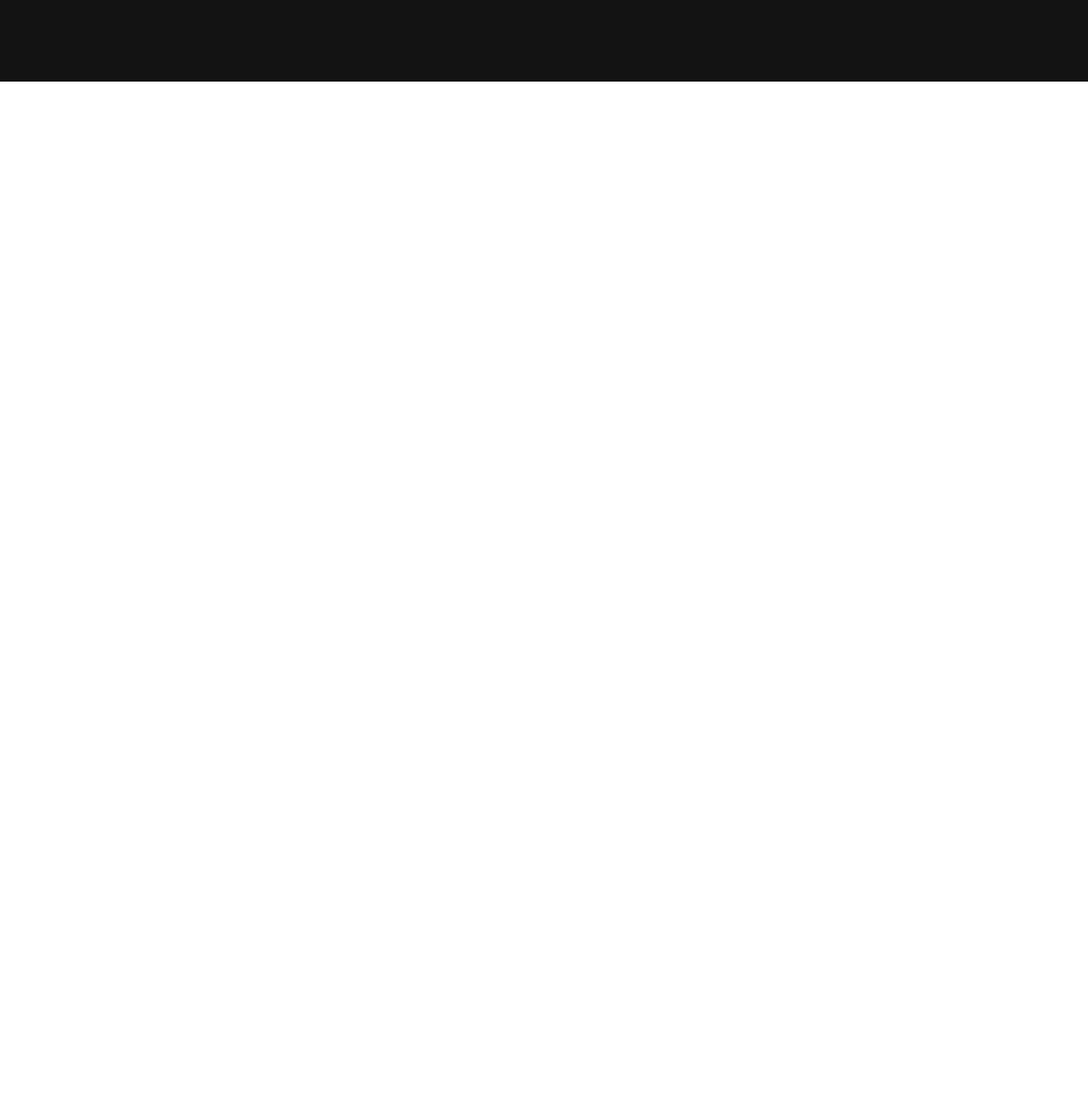
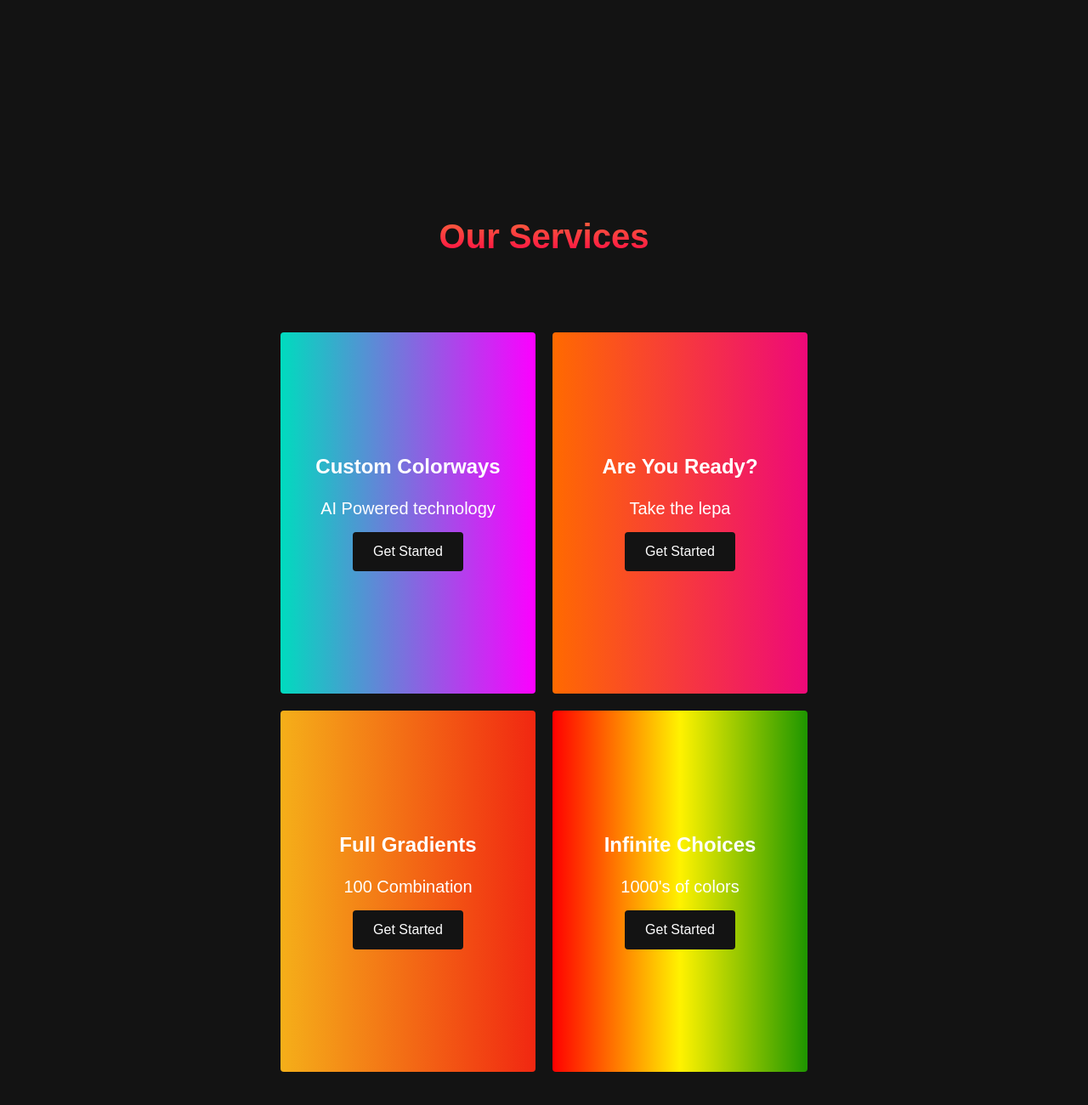
Before and after one commit to AndrianMylianych/gitCheck, a plain HTML site: page index.html in a window 1280 px wide. Shown: the part 1597-2897 px from the top of the page at 85% size. Before the commit the page ends 1693 px from the top, so only its background shows below. Drawn offline with Linux system fonts and the light colour scheme.

Commit message:
services section is done

```diff
--- a/index.html
+++ b/index.html
@@ -66,6 +66,44 @@
         </div>
     </div>
 
+    <!-- sERVICES Section -->
+
+    <div class="services" id="services">
+        <h1>Our Services</h1>
+        <div class="services__wrapper">
+
+            <div class="services__card">
+                <h2>Custom Colorways</h2>
+                <p>AI Powered technology</p>
+                <div class="services__btn">
+                    <button>Get Started</button>
+                </div>
+            </div>
+            <div class="services__card">
+                <h2>Are You Ready?</h2>
+                <p>Take the lepa</p>
+                <div class="services__btn">
+                    <button>Get Started</button>
+                </div>
+            </div>
+            <div class="services__card">
+                <h2>Full Gradients</h2>
+                <p>100 Combination</p>
+                <div class="services__btn">
+                    <button>Get Started</button>
+                </div>
+            </div>
+            <div class="services__card">
+                <h2>Infinite Choices</h2>
+                <p>1000's of colors</p>
+                <div class="services__btn">
+                    <button>Get Started</button>
+                </div>
+            </div>
+
+        </div>
+    </div>
+
     <script src="index.js"></script>
 </body>
 </html>
--- a/styles.css
+++ b/styles.css
@@ -427,3 +427,115 @@ background-size: 100%;
         margin: 2.5rem 0;
     }
 }
+
+/* Services Section */
+
+.services {
+    background:  #131313;
+    display: flex;
+    flex-direction: column;
+    justify-content: center;
+    align-items: center;
+    height: 100%;
+    padding: 10rem 0;
+}
+
+.services h1 {
+    background-color: #ff8177;
+    background-image: linear-gradient(to top, #ff0844 0%, #f7673c 100%);
+    background-size: 100%;
+    -webkit-background-clip: text;
+    -moz-background-clip: text;
+    -webkit-text-fill-color: transparent;
+    -moz-text-fill-color: transparent;
+    margin-bottom: 5rem;
+    font-size: 2.5rem;
+}
+
+.services__wrapper {
+    display: grid;
+    grid-template-columns: 1fr 1fr 1fr 1fr;
+    grid-template-rows: 1fr;
+}
+
+.services__card {
+    margin: 10px;
+    height: 425px;
+    width: 300px;
+    border-radius: 4px;
+    display: flex;
+    flex-direction: column;
+    justify-content: center;
+    color: #fff;
+    background-image: linear-gradient(to right, #00dbbe 0%, #fc00ff 100%);
+    transition: 0.3s ease-in;
+}
+
+.services__card:nth-child(2) {
+    background: #ee0979;  /* fallback for old browsers */
+    background: -webkit-linear-gradient(to right, #ff6a00, #ee0979);  /* Chrome 10-25, Safari 5.1-6 */
+    background: linear-gradient(to right, #ff6a00, #ee0979); /* W3C, IE 10+/ Edge, Firefox 16+, Chrome 26+, Opera 12+, Safari 7+ */
+
+}
+
+.services__card:nth-child(3) {
+    background: #f12711;  /* fallback for old browsers */
+    background: -webkit-linear-gradient(to right, #f5af19, #f12711);  /* Chrome 10-25, Safari 5.1-6 */
+    background: linear-gradient(to right, #f5af19, #f12711); /* W3C, IE 10+/ Edge, Firefox 16+, Chrome 26+, Opera 12+, Safari 7+ */
+}
+
+.services__card:nth-child(4) {
+    background: #1E9600;  /* fallback for old browsers */
+    background: -webkit-linear-gradient(to right, #FF0000, #FFF200, #1E9600);  /* Chrome 10-25, Safari 5.1-6 */
+    background: linear-gradient(to right, #FF0000, #FFF200, #1E9600); /* W3C, IE 10+/ Edge, Firefox 16+, Chrome 26+, Opera 12+, Safari 7+ */
+}
+
+.services__card h2 {
+    text-align: center;
+}
+
+.services__card p {
+    text-align: center;
+    margin-top: 24px;
+    font-size: 20px;
+}
+
+.services__btn {
+    display: flex;
+    justify-content: center;
+    margin-top: 16px;
+}
+
+.services__card button {
+    color: #fff;
+    padding: 14px 24px;
+    border: none;
+    outline: none;
+    border-radius: 4px;
+    background: #131313;
+    font-size: 1rem;
+}
+
+.services__card button:hover {
+    cursor: pointer;
+}
+
+.services__card:hover {
+    transform: scale(1.075);
+    transition: 0.3s ease-in;
+    cursor: pointer;
+}
+
+@media screen and (max-width: 1300px) {
+    .services__wrapper {
+        grid-template-columns: 1fr 1fr;
+    }
+}
+
+@media screen and (max-width: 768px) {
+    .services__wrapper {
+        grid-template-columns: 1fr;
+    }
+}
+
+/* Footer CSS */
```
Lines whose indentation alone changed are shown as unchanged.
